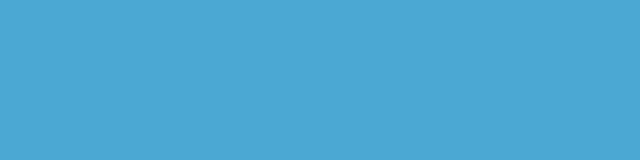
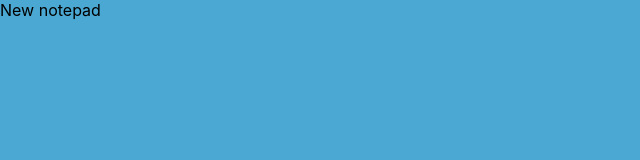
Before and after one commit to michael-a7/Note-2, a React (Create React App) app: page /notes in a window 1280 px wide. Shown: the top 160 px of the page, without its empty margins (0-640 px from the left). Built offline with nearby package versions, Linux system fonts and the light colour scheme.

Commit message:
new notes file

```diff
--- a/src/App.js
+++ b/src/App.js
@@ -3,10 +3,12 @@ import React from 'react'
 import './App.css';
 import Home from "./Application/home"
 import {Route} from "react-router-dom";
+import Notepad from './Application/NotePad';
 function App() {
   return (
     <div>
       <Route exact path="/" component={Home} />
+      <Route exact path="/notes" component={Notepad}/>
     </div>
   );
 }
--- /dev/null
+++ b/src/Application/NotePad.js
@@ -0,0 +1,9 @@
+import React from 'react';
+function Notepad(){
+    return(
+        <div>
+            New notepad
+        </div>
+    )
+}
+export default Notepad
--- a/src/Application/home.js
+++ b/src/Application/home.js
@@ -2,7 +2,7 @@ import React from 'react'
 function Home(){
     return(
         <div>
-            <h1>Master</h1>
+            <h1>Master Branch</h1>
         </div>
     )
 }
```
